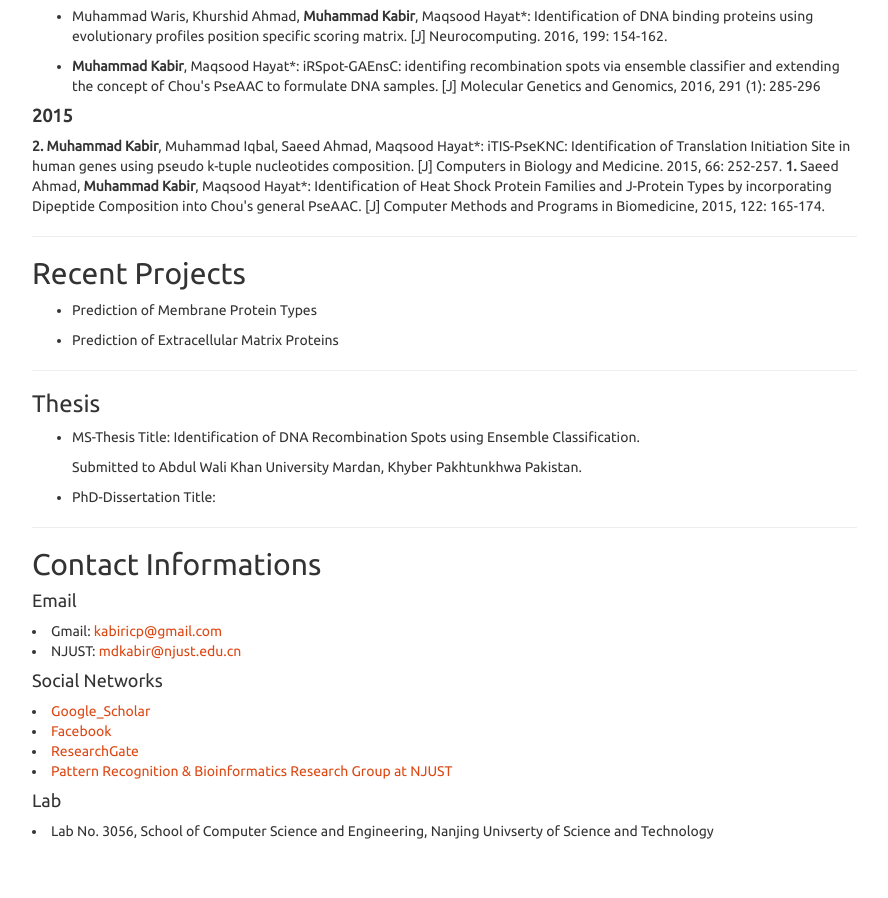
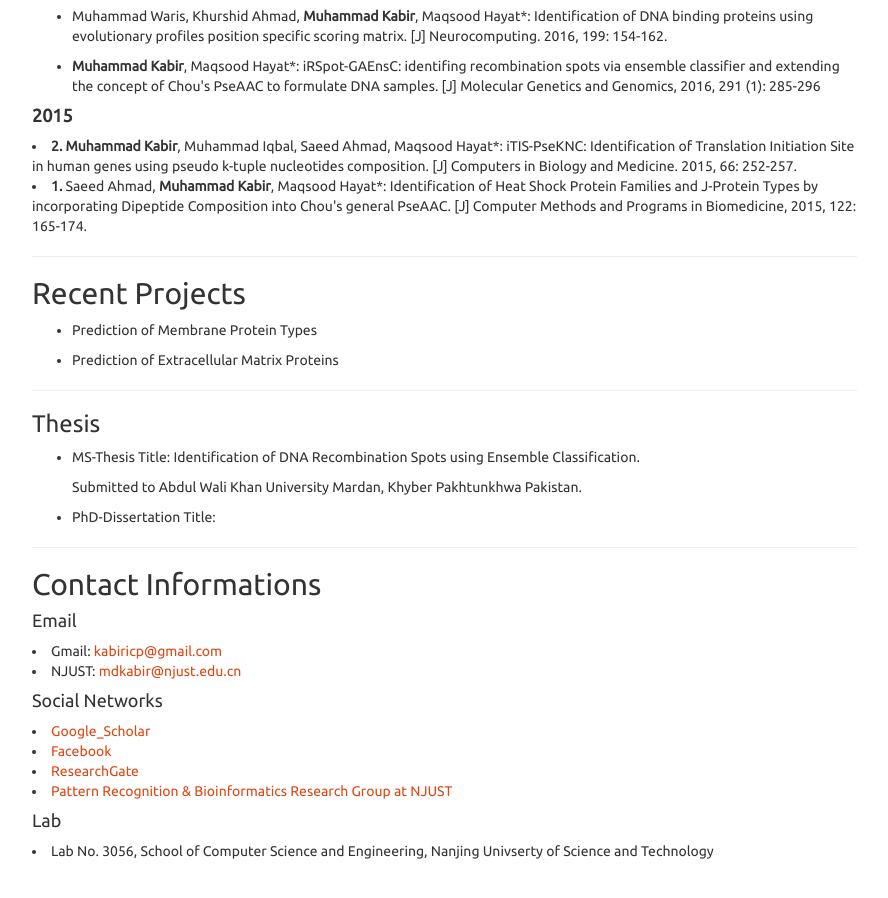
Before and after one commit to mdkabir1/webpage, a plain HTML site: page index.html in a window 1280 px wide. Shown: the part 1400-2298 px from the top of the page, without its empty margins (338-1226 px from the left). Drawn offline with Linux system fonts and the light colour scheme.

Commit message:
Update index.html

```diff
--- a/index.html
+++ b/index.html
@@ -112,10 +112,11 @@ He is a member of Pattern Recognition and Bioinformatics Group.
 </ul>
 
 <h4 id="publications-2016"><strong>2015</strong></h4>
-
+<li>
 <strong> 2. </strong> <strong> Muhammad Kabir</strong>, Muhammad Iqbal, Saeed Ahmad, Maqsood Hayat*: iTIS-PseKNC: Identification of Translation Initiation Site in human genes using pseudo k-tuple nucleotides composition. [J] Computers in Biology and Medicine. 2015, 66: 252-257.
-<strong> 1. </strong> Saeed Ahmad, <strong>Muhammad Kabir</strong>, Maqsood Hayat*: Identification of Heat Shock Protein Families and J-Protein Types by incorporating Dipeptide Composition into Chou's general PseAAC. [J] Computer Methods and Programs in Biomedicine, 2015, 122: 165-174.
-
+</li>
+<li><strong> 1. </strong> Saeed Ahmad, <strong>Muhammad Kabir</strong>, Maqsood Hayat*: Identification of Heat Shock Protein Families and J-Protein Types by incorporating Dipeptide Composition into Chou's general PseAAC. [J] Computer Methods and Programs in Biomedicine, 2015, 122: 165-174.
+</li>
 <hr/>
 
 <h2 id="recent-projects">Recent Projects</h2>
```
